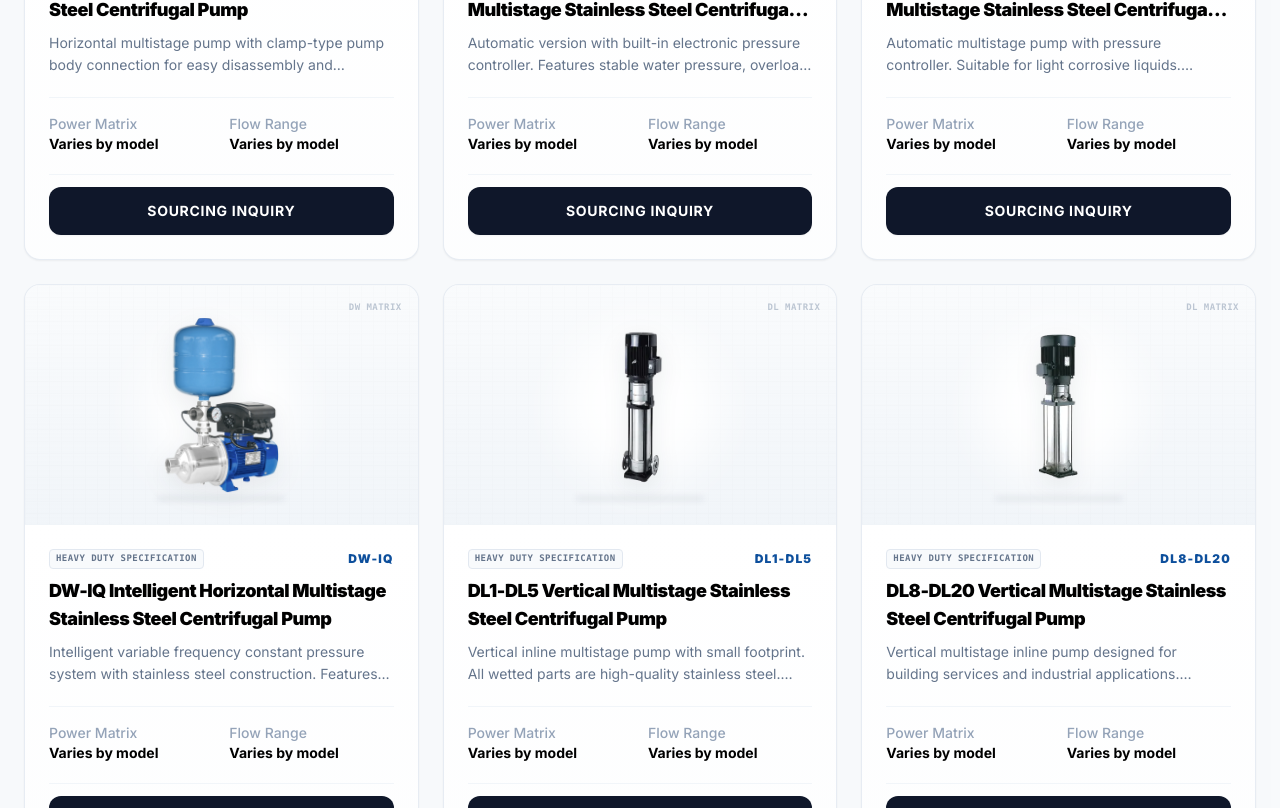
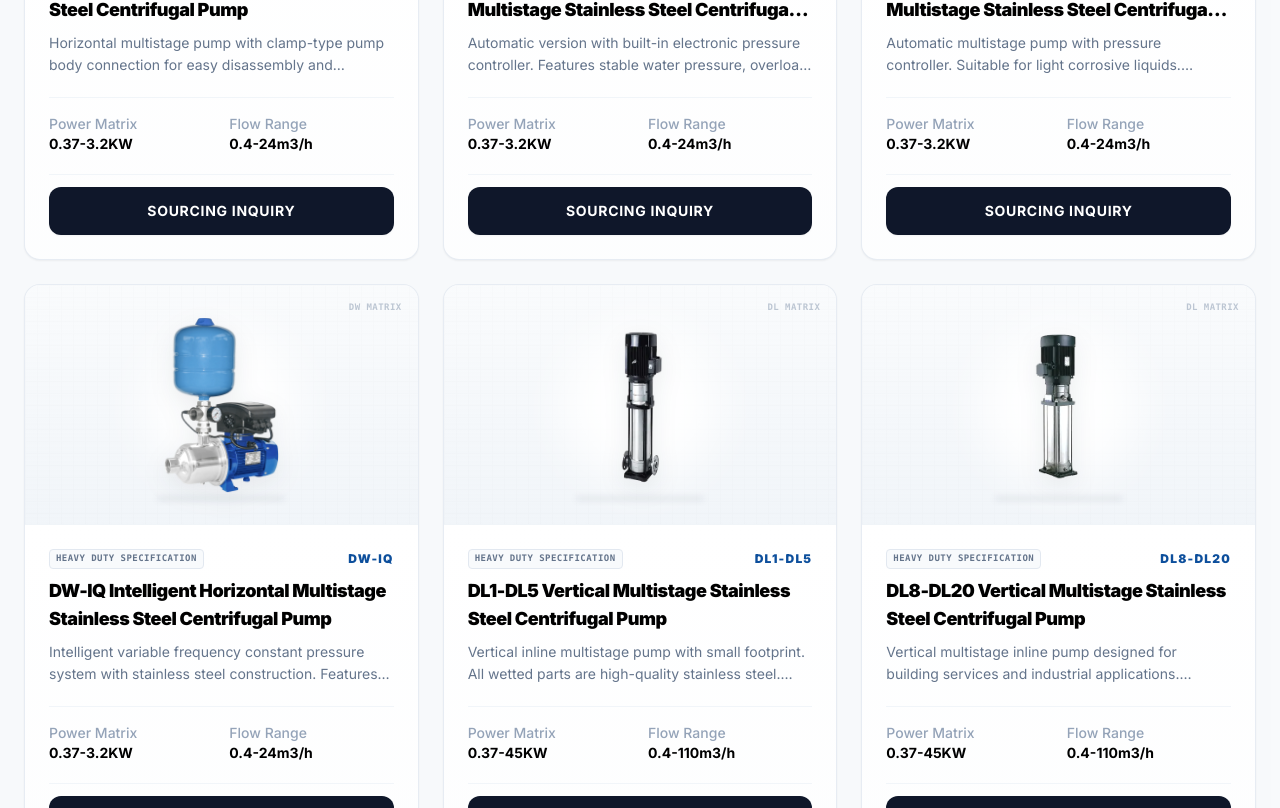
Before and after one commit to dgorrr/winning-pump-site, a Next.js app: page /products in a window 1280 px wide. Shown: the part 2780-3588 px from the top of the page. Built offline with nearby package versions, Linux system fonts and the light colour scheme; no server answers.

Commit message:
product data update

```diff
--- a/src/data/products.ts
+++ b/src/data/products.ts
@@ -44,9 +44,9 @@ export const products: Product[] = [
   model: "BB",
   series: "BB",
   description: "Single-stage centrifugal pump with robust and compact structure. All wetted parts are made of 304 stainless steel. Easy to install and maintain. Suitable for hygienic applications and mildly corrosive liquids.",
-  flow: "Varies by model",
-  head: "Varies by model",
-  power: "Varies by model",
+  flow: "1.2-45m3/h",
+  head: "3-37M",
+  power: "0.25-7.5KW",
   material: "304 Stainless Steel",
   applications: [
   "Food & Beverage Processing",
@@ -66,10 +66,10 @@ export const products: Product[] = [
   model: "BK-G",
   series: "BK",
   description: "Single-stage centrifugal pump with semi-open impeller, capable of handling liquids with small solid particles (up to 18mm). All wetted parts are 304 stainless steel.",
-  flow: "Varies by model",
-  head: "Varies by model",
-  power: "Varies by model",
-  material: "304 Stainless Steel",
+  flow: "1.2-85m3/h",
+  head: "5-28M",
+  power: "0.37-7.5KW",
+  material: "304/316L Stainless Steel",
   applications: [
   "Building Water Supply & Boosting",
   "Washing & Cleaning Systems",
@@ -87,10 +87,10 @@ export const products: Product[] = [
   model: "BK-IQ",
   series: "BK",
   description: "Intelligent single-stage centrifugal pump with semi-open impeller. Features stable pressure, overload protection, and low water level protection. All wetted parts are 304 stainless steel.",
-  flow: "Varies by model",
-  head: "Varies by model",
-  power: "Varies by model",
-  material: "304 Stainless Steel",
+  flow: "1.2-85m3/h",
+  head: "5-28M",
+  power: "0.37-7.5KW",
+  material: "304/316L Stainless Steel",
   applications: [
   "Building Water Supply & Boosting",
   "Washing & Cleaning Systems",
@@ -148,10 +148,10 @@ export const products: Product[] = [
   model: "DW",
   series: "DW",
   description: "Advanced horizontal multistage centrifugal pump with all wetted parts made of 304 or 316 stainless steel. Features high efficiency, compact design, and excellent performance for high head applications. Suitable for building services and general industrial use.",
-  flow: "Varies by model",
-  head: "Varies by model",
-  power: "Varies by model",
-  material: "304 / 316 Stainless Steel",
+  flow: "0.4-24m3/h",
+  head: "10-61M",
+  power: "0.37-3.2KW",
+  material: "304 Stainless Steel",
   applications: [
   "Building Water Supply & Boosting",
   "Water Cooling & Circulation",
@@ -171,10 +171,10 @@ export const products: Product[] = [
   model: "DW(D)",
   series: "DW",
   description: "New generation horizontal multistage pump with all stainless steel wetted parts. Designed for complex applications in building services and industry, especially where higher head is required. Excellent efficiency and durability.",
-  flow: "Varies by model",
-  head: "Varies by model",
-  power: "Varies by model",
-  material: "304 / 316 Stainless Steel",
+  flow: "0.4-24m3/h",
+  head: "10-61M",
+  power: "0.37-3.2KW",
+  material: "304 Stainless Steel",
    applications: [
   "Building Water Supply & Boosting",
   "Water Cooling & Circulation",
@@ -194,9 +194,9 @@ export const products: Product[] = [
   model: "DW(S)",
   series: "DW",
   description: "Compact horizontal multistage pump with stainless steel impeller and diffuser. Suitable for mildly corrosive liquids. Features low noise and small installation space.",
-  flow: "Varies by model",
-  head: "Varies by model",
-  power: "Varies by model",
+  flow: "0.4-24m3/h",
+  head: "10-61M",
+  power: "0.37-3.2KW",
   material: "304 Stainless Steel",
    applications: [
   "Building Water Supply & Boosting",
@@ -217,9 +217,9 @@ export const products: Product[] = [
   model: "DW(K)",
   series: "DW",
   description: "Horizontal multistage pump with clamp-type pump body connection for easy disassembly and cleaning. All wetted parts are stainless steel. Ideal for applications requiring frequent maintenance.",
-  flow: "Varies by model",
-  head: "Varies by model",
-  power: "Varies by model",
+  flow: "0.4-24m3/h",
+  head: "10-61",
+  power: "0.37-3.2KW",
   material: "304 Stainless Steel",
    applications: [
   "Building Water Supply & Boosting",
@@ -240,9 +240,9 @@ export const products: Product[] = [
   model: "DW-PC",
   series: "DW",
   description: "Automatic version with built-in electronic pressure controller. Features stable water pressure, overload protection, and automatic start/stop. Compact structure with stainless steel wetted parts.",
-  flow: "Varies by model",
-  head: "Varies by model",
-  power: "Varies by model",
+  flow: "0.4-24m3/h",
+  head: "10-61M",
+  power: "0.37-3.2KW",
   material: "304 Stainless Steel",
    applications: [
   "Building Water Supply & Boosting",
@@ -263,9 +263,9 @@ export const products: Product[] = [
   model: "DW(S)-PC",
   series: "DW",
   description: "Automatic multistage pump with pressure controller. Suitable for light corrosive liquids. Features compact design, low noise, and automatic operation for energy saving.",
-  flow: "Varies by model",
-  head: "Varies by model",
-  power: "Varies by model",
+  flow: "0.4-24m3/h",
+  head: "10-61M",
+  power: "0.37-3.2KW",
   material: "304 Stainless Steel",
   applications: [
   "Building Water Supply & Boosting",
@@ -286,9 +286,9 @@ export const products: Product[] = [
   model: "DW-IQ",
   series: "DW",
   description: "Intelligent variable frequency constant pressure system with stainless steel construction. Features stable pressure, overload protection, power failure restart, and low water level protection.",
-  flow: "Varies by model",
-  head: "Varies by model",
-  power: "Varies by model",
+  flow: "0.4-24m3/h",
+  head: "10-61M",
+  power: "0.37-3.2KW",
   material: "304 Stainless Steel",
   applications: [
   "Building Water Supply & Boosting",
@@ -310,10 +310,10 @@ export const products: Product[] = [
   model: "DL1-DL5",
   series: "DL",
   description: "Vertical inline multistage pump with small footprint. All wetted parts are high-quality stainless steel. Ideal for installations with limited space. High efficiency and excellent durability.",
-  flow: "Varies by model",
-  head: "Varies by model",
-  power: "Varies by model",
-  material: "304 / 316 Stainless Steel",
+  flow: "0.4-110m3/h",
+  head: "6-310M",
+  power: "0.37-45KW",
+  material: "304 / 316L Stainless Steel",
   applications: [
     "Building Water Supply & Boosting",
     "Water Cooling & Circulation",
@@ -332,10 +332,10 @@ export const products: Product[] = [
   model: "DL8-DL20",
   series: "DL",
   description: "Vertical multistage inline pump designed for building services and industrial applications. Compact design, high performance, and excellent corrosion resistance.",
-  flow: "Varies by model",
-  head: "Varies by model",
-  power: "Varies by model",
-  material: "304 / 316 Stainless Steel",
+  flow: "0.4-110m3/h",
+  head: "6-310M",
+  power: "0.37-45KW",
+  material: "304 / 316L Stainless Steel",
    applications: [
     "Building Water Supply & Boosting",
     "Water Cooling & Circulation",
@@ -354,10 +354,10 @@ export const products: Product[] = [
   model: "DL32-DL90",
   series: "DL",
   description: "High-performance vertical multistage pump suitable for large flow and high head applications. All wetted parts are stainless steel with excellent durability and efficiency.",
-  flow: "Varies by model",
-  head: "Varies by model",
-  power: "Varies by model",
-  material: "304 / 316 Stainless Steel",
+  flow: "0.4-110m3/h",
+  head: "6-310M",
+  power: "0.37-45KW",
+  material: "304 Stainless Steel",
   applications: [
     "Building Water Supply & Boosting",
     "Water Cooling & Circulation",
@@ -378,10 +378,10 @@ export const products: Product[] = [
   model: "DZA(S)",
   series: "DZA",
   description: "Advanced end suction centrifugal pump with all wetted parts made of 304 or 316 stainless steel. Complies with DIN24255 standard. Excellent efficiency and corrosion resistance for building services and industrial applications.",
-  flow: "Varies by model",
-  head: "Varies by model",
-  power: "Varies by model",
-  material: "304 / 316 Stainless Steel",
+  flow: "6-220m3/h",
+  head: "4.5-70M",
+  power: "1.1-37KW",
+  material: "304 / 316L Stainless Steel",
   applications: [
   "Building Water Supply & Boosting",
   "Washing & Cleaning Systems",
@@ -399,10 +399,10 @@ export const products: Product[] = [
   model: "DZA(S)-Cover",
   series: "DZA",
   description: "Covered coaxial end suction centrifugal pump with compact structure. All wetted parts are made of 304 or 316 stainless steel. Complies with DIN24255 standard and offers excellent efficiency and corrosion resistance for building services and industrial applications.",
-  flow: "Varies by model",
-  head: "Varies by model",
-  power: "Varies by model",
-  material: "304 / 316 Stainless Steel",
+  flow: "6-220m3/h",
+  head: "4.5-70M",
+  power: "1.1-37KW",
+  material: "304 / 316L Stainless Steel",
   applications: [
     "Building Water Supply & Boosting",
     "Washing & Cleaning Systems",
@@ -418,10 +418,10 @@ export const products: Product[] = [
   model: "GZA(S)",
   series: "GZA",
   description: "High-efficiency end suction pump with stainless steel construction. Motor is directly coupled to the pump. Easy maintenance and excellent performance for water supply and industrial processes.",
-  flow: "Varies by model",
-  head: "Varies by model",
-  power: "Varies by model",
-  material: "304 / 316 Stainless Steel",
+  flow: "6-220m3/h",
+  head: "4.5-70M",
+  power: "1.1-37KW",
+  material: "304 / 316L Stainless Steel",
   applications: [
   "Building Water Supply & Boosting",
   "Washing & Cleaning Systems",
@@ -439,10 +439,10 @@ export const products: Product[] = [
   model: "GZA(S)-G",
   series: "GZA",
   description: "GZA(S)-G coaxial end suction centrifugal pump with 304 or 316 stainless steel wetted parts. Features compact structure and high efficiency. Suitable for building water supply, industrial circulation, and fire protection systems.",
-  flow: "Varies by model",
-  head: "Varies by model",
-  power: "Varies by model",
-  material: "304 / 316 Stainless Steel",
+  flow: "6-220m3/h",
+  head: "4.5-70M",
+  power: "1.1-37KW",
+  material: "304 / 316L Stainless Steel",
   applications: [
     "Building Water Supply & Boosting",
     "Washing & Cleaning Systems",
@@ -460,9 +460,9 @@ export const products: Product[] = [
   model: "GD",
   series: "GD",
   description: "Inline pipeline centrifugal pump with all wetted parts made of 304 stainless steel. Compact design, easy installation, and high efficiency. Widely used in heating, cooling, and water circulation systems.",
-  flow: "Varies by model",
-  head: "Varies by model",
-  power: "Varies by model",
+  flow: "4.2-70m3/h",
+  head: "10-54M",
+  power: "0.37-7.5KW",
   material: "304 Stainless Steel",
   applications: [
     "Building Water Supply & Boosting",
@@ -499,9 +499,9 @@ export const products: Product[] = [
   model: "SZ",
   series: "SZ",
   description: "Jet self-priming centrifugal pump with stainless steel pump body. Can draw water from deeper wells. Features self-priming function and is widely used for domestic and light industrial water supply.",
-  flow: "Varies by model",
-  head: "Varies by model",
-  power: "Varies by model",
+  flow: "0.6-6m3/h",
+  head: "10-45M",
+  power: "0.37-0.9KW",
   material: "304 Stainless Steel",
    applications: [
   "Building Water Supply & Boosting",
@@ -521,9 +521,9 @@ export const products: Product[] = [
   model: "SZ-PC",
   series: "SZ",
   description: "Automatic version with built-in electronic pressure controller. Features automatic start/stop, stable pressure, and energy saving. Suitable for domestic and light industrial boosting applications.",
-  flow: "Varies by model",
-  head: "Varies by model",
-  power: "Varies by model",
+  flow: "0.6-6m3/h",
+  head: "10-45M",
+  power: "0.37-0.9KW",
   material: "304 Stainless Steel",
   applications: [
   "Building Water Supply & Boosting",
@@ -543,9 +543,9 @@ export const products: Product[] = [
   model: "SZ-IQ",
   series: "SZ",
   description: "Intelligent variable frequency constant pressure jet pump. Features stable pressure, overload protection, power failure restart, and low water level protection. All wetted parts are stainless steel.",
-  flow: "Varies by model",
-  head: "Varies by model",
-  power: "Varies by model",
+  flow: "0.6-6m3/h",
+  head: "10-45M",
+  power: "0.37-0.9KW",
   material: "304 Stainless Steel",
  applications: [
   "Building Water Supply & Boosting",
@@ -627,10 +627,10 @@ export const products: Product[] = [
   model: "WB",
   series: "WB",
   description: "Advanced pipeline pump with all wetted parts made of 304 or 316 stainless steel. Features high efficiency, compact structure, and excellent performance for building services and industrial applications.",
-  flow: "Varies by model",
-  head: "Varies by model",
-  power: "Varies by model",
-  material: "304 / 316 Stainless Steel",
+  flow: "1.2-35m3/h",
+  head: "7-65M",
+  power: "0.25-3.0KW",
+  material: "304 / 316L Stainless Steel",
   applications: [
   "Building Water Supply & Boosting",
   "Washing & Cleaning Systems",
@@ -650,10 +650,10 @@ export const products: Product[] = [
   model: "WB2",
   series: "WB",
   description: "Advanced pipeline pump with stainless steel construction. Suitable for water supply, boosting, cooling, and washing systems in building services and light industry.",
-  flow: "Varies by model",
-  head: "Varies by model",
-  power: "Varies by model",
-  material: "304 / 316 Stainless Steel",
+  flow: "1.2-35m3/h",
+  head: "7-65M",
+  power: "0.25-3.0KW",
+  material: "304 Stainless Steel",
   applications: [
     "Building Water Supply & Boosting",
     "Washing & Cleaning Systems",
@@ -670,9 +670,9 @@ export const products: Product[] = [
   model: "WB-PC",
   series: "WB",
   description: "Automatic version with built-in electronic pressure controller. Features stable pressure, energy saving, and easy maintenance. Ideal for constant pressure water supply applications.",
-  flow: "Varies by model",
-  head: "Varies by model",
-  power: "Varies by model",
+  flow: "1.2-35m3/h",
+  head: "7-65M",
+  power: "0.25-3.0KW",
   material: "304 / 316 Stainless Steel",
   applications: [
   "Building Water Supply & Boosting",
@@ -693,9 +693,9 @@ export const products: Product[] = [
   model: "WB-IQ",
   series: "WB",
   description: "Intelligent variable frequency constant pressure pump with stainless steel construction. Features stable pressure, overload protection, power failure restart, and low water level protection.",
-  flow: "Varies by model",
-  head: "Varies by model",
-  power: "Varies by model",
+  flow: "1.2-35m3/h",
+  head: "7-65M",
+  power: "0.25-3.0KW",
   material: "304 / 316 Stainless Steel",
   applications: [
   "Building Water Supply & Boosting",
@@ -716,9 +716,9 @@ export const products: Product[] = [
   model: "WB400",
   series: "WB",
   description: "Stainless steel centrifugal pump suitable for water supply, pressure boosting, high-purity water systems, pharmaceutical, food, and fine chemical applications.",
-  flow: "Varies by model",
-  head: "Varies by model",
-  power: "Varies by model",
+  flow: "1.2-35m3/h",
+  head: "7-65M",
+  power: "0.25-3.0KW",
   material: "304 Stainless Steel",
   applications: [
   "Building Water Supply & Boosting",
@@ -873,10 +873,10 @@ export const products: Product[] = [
   model: "WQ",
   series: "WQ",
   description: "Stainless steel sewage submersible pump with vortex semi-open impeller. Maximum solid passage 40mm. Suitable for domestic and light industrial wastewater containing solids and fibrous materials.",
-  flow: "Varies by model",
-  head: "Varies by model",
-  power: "Varies by model",
-  material: "Stainless Steel",
+  flow: "5-40m3/h",
+  head: "10-20",
+  power: "1.1-3.0KW",
+  material: "304 Stainless Steel",
   applications: [
   "Municipal Wastewater Treatment",
   "Industrial Process Wastewater",
@@ -894,9 +894,9 @@ export const products: Product[] = [
   model: "YDL",
   series: "YDL",
   description: "Submerged vertical multistage pump designed for machine tool coolant, lubricating fluid, condensate, and industrial cleaning equipment. All wetted parts are high-quality stainless steel.",
-  flow: "Varies by model",
-  head: "Varies by model",
-  power: "Varies by model",
+  flow: "0.4-10.5m3/h",
+  head: "6-205M",
+  power: "0.37-4.0KW",
   material: "304 / 316 Stainless Steel",
   applications: [
     "Industrial Process Wastewater",
```
